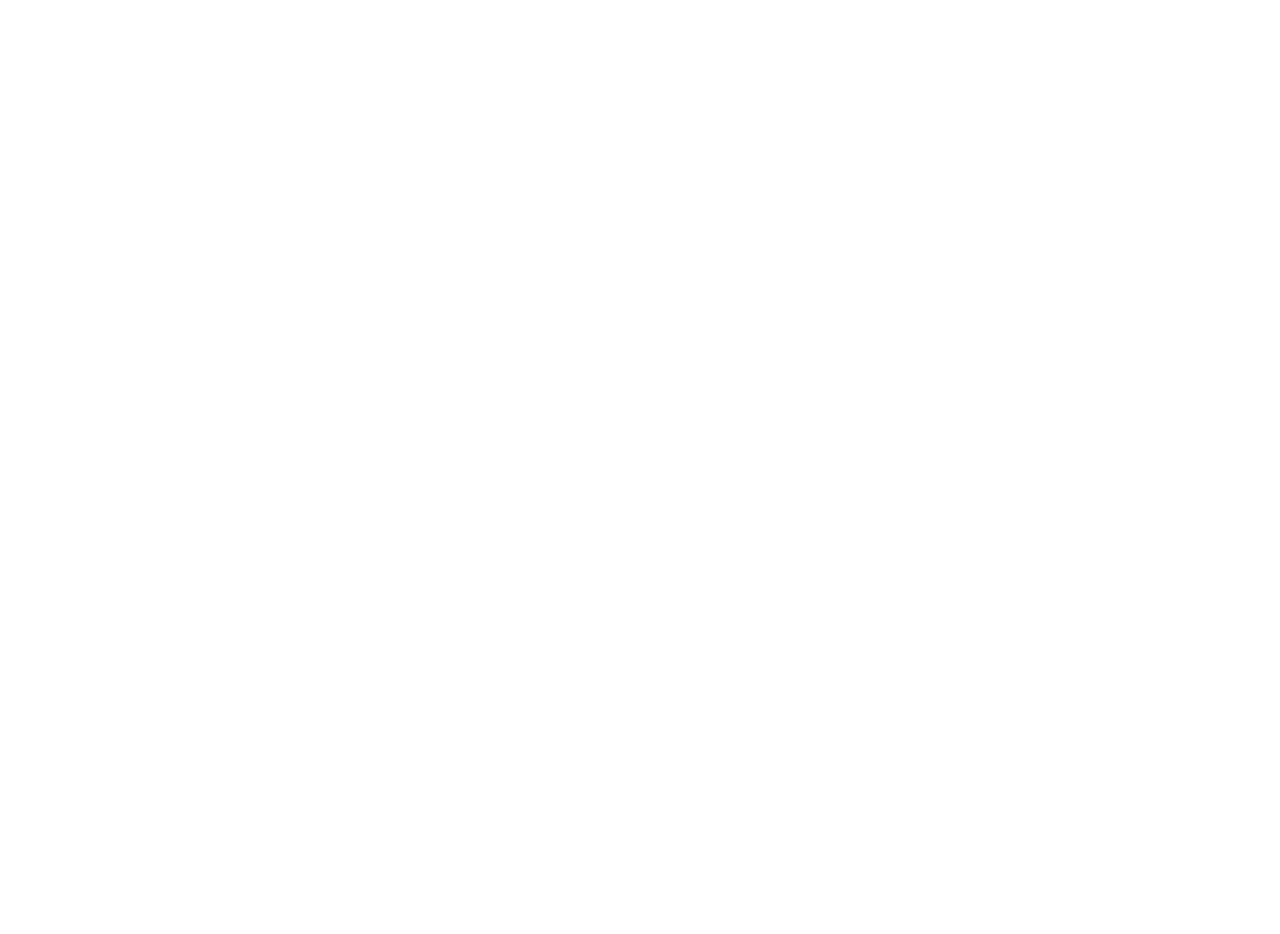
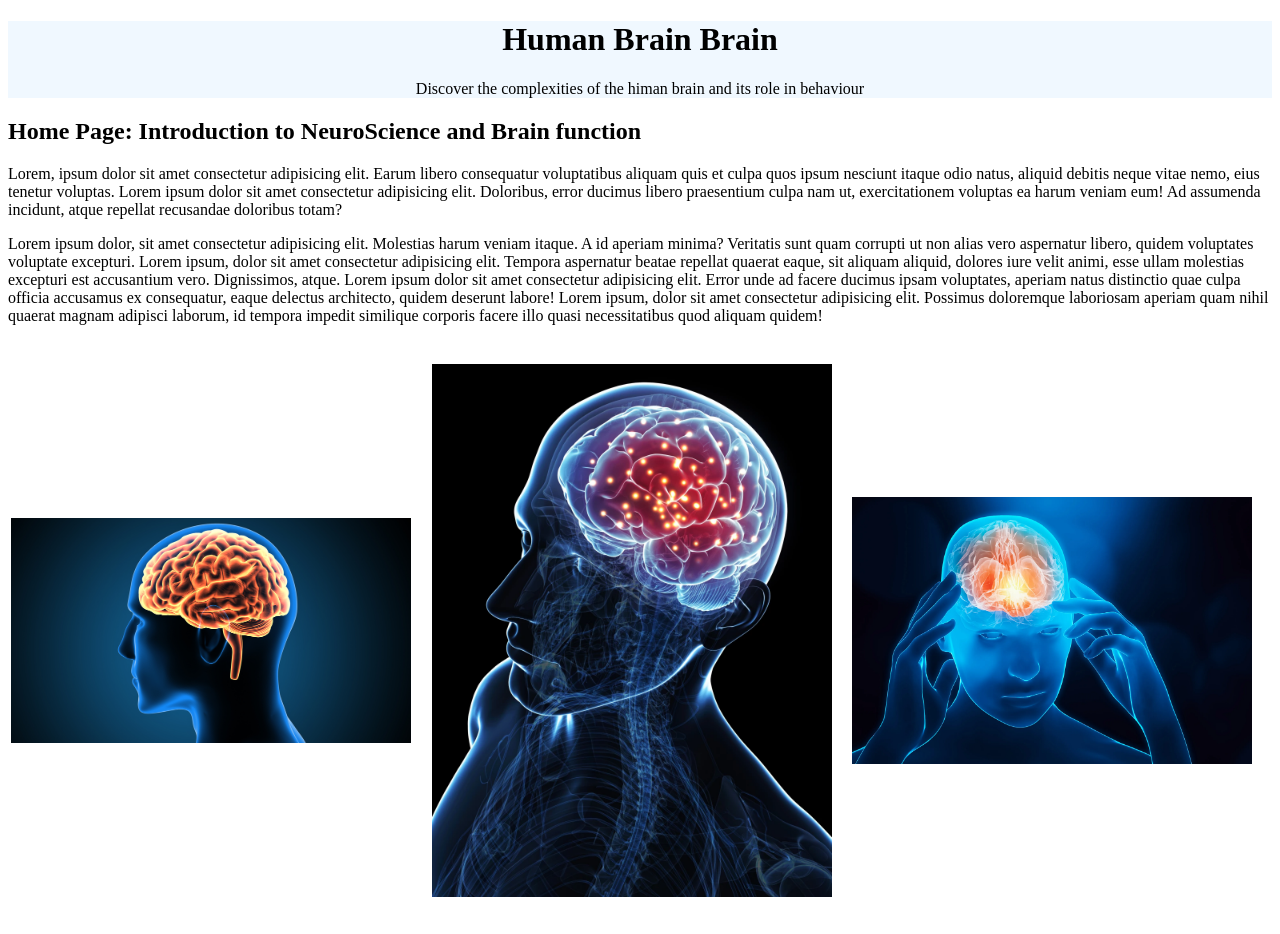
Before and after one commit to sanushka64/Day-05, a plain HTML site: page index.html in a window 1280 px wide. Before the commit the page ends 800 px from the top, so only its background shows below. Drawn offline with Linux system fonts and the light colour scheme.

Commit message:
Second commit

```diff
--- a/index.html
+++ b/index.html
@@ -7,6 +7,28 @@
     <link rel="stylesheet" href="style.css">
 </head>
 <body>
-
+    <div id = "id01">
+        <h1 ><b> Human Brain Brain</b></h1>
+        <p>Discover the complexities of the himan brain and its role in behaviour<p>
+    </div>
+    <div>
+        <h2>Home Page: Introduction to NeuroScience and Brain function</h2>
+        <p>Lorem, ipsum dolor sit amet consectetur adipisicing elit. Earum libero consequatur voluptatibus aliquam quis et culpa quos ipsum nesciunt itaque odio natus, aliquid debitis neque vitae nemo, eius tenetur voluptas. Lorem ipsum dolor sit amet consectetur adipisicing elit. Doloribus, error ducimus libero praesentium culpa nam ut, exercitationem voluptas ea harum veniam eum! Ad assumenda incidunt, atque repellat recusandae doloribus totam?</p>
+        <p>Lorem ipsum dolor, sit amet consectetur adipisicing elit. Molestias harum veniam itaque. A id aperiam minima? Veritatis sunt quam corrupti ut non alias vero aspernatur libero, quidem voluptates voluptate excepturi. Lorem ipsum, dolor sit amet consectetur adipisicing elit. Tempora aspernatur beatae repellat quaerat eaque, sit aliquam aliquid, dolores iure velit animi, esse ullam molestias excepturi est accusantium vero. Dignissimos, atque. Lorem ipsum dolor sit amet consectetur adipisicing elit. Error unde ad facere ducimus ipsam voluptates, aperiam natus distinctio quae culpa officia accusamus ex consequatur, eaque delectus architecto, quidem deserunt labore! Lorem ipsum, dolor sit amet consectetur adipisicing elit. Possimus doloremque laboriosam aperiam quam nihil quaerat magnam adipisci laborum, id tempora impedit similique corporis facere illo quasi necessitatibus quod aliquam quidem!</p>
+    </div>
+    <div>
+        <table width = "100%" >
+            <tr>
+                <td>
+                    <h2><img src="brain01.jpg" width="400" alt=""></h2>
+                </td>
+                <td>
+                    <h2><img src="brain02.jpg" width="400"  alt=""></h2>
+                </td>
+                <td>
+                    <h2><img src="brain03.jpg" width="400" alt=""></h2>
+                </td>
+            </tr>
+    </div>
 </body>
 </html>
--- a/style.css
+++ b/style.css
@@ -0,0 +1,6 @@
+#id01{
+    background-color: aliceblue;
+    color: black;
+    text-align: center;
+
+}
```
Also changed, not shown: brain01.jpg (added), brain02.jpg (added), brain03.jpg (added).
